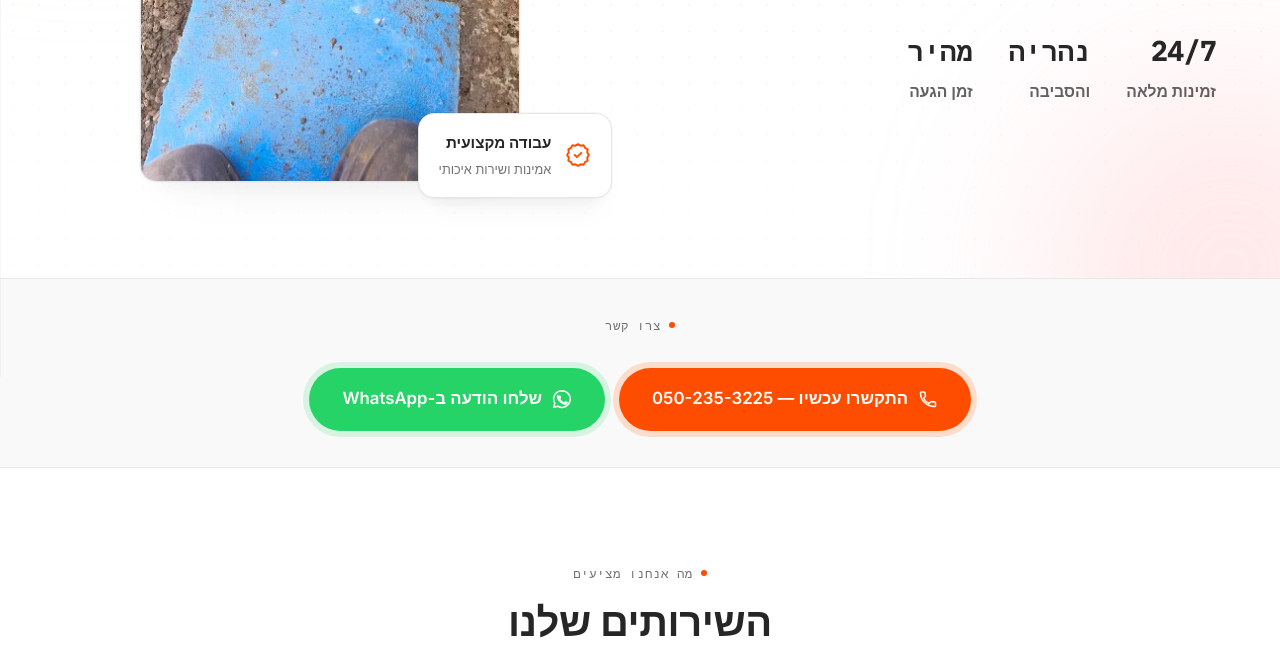
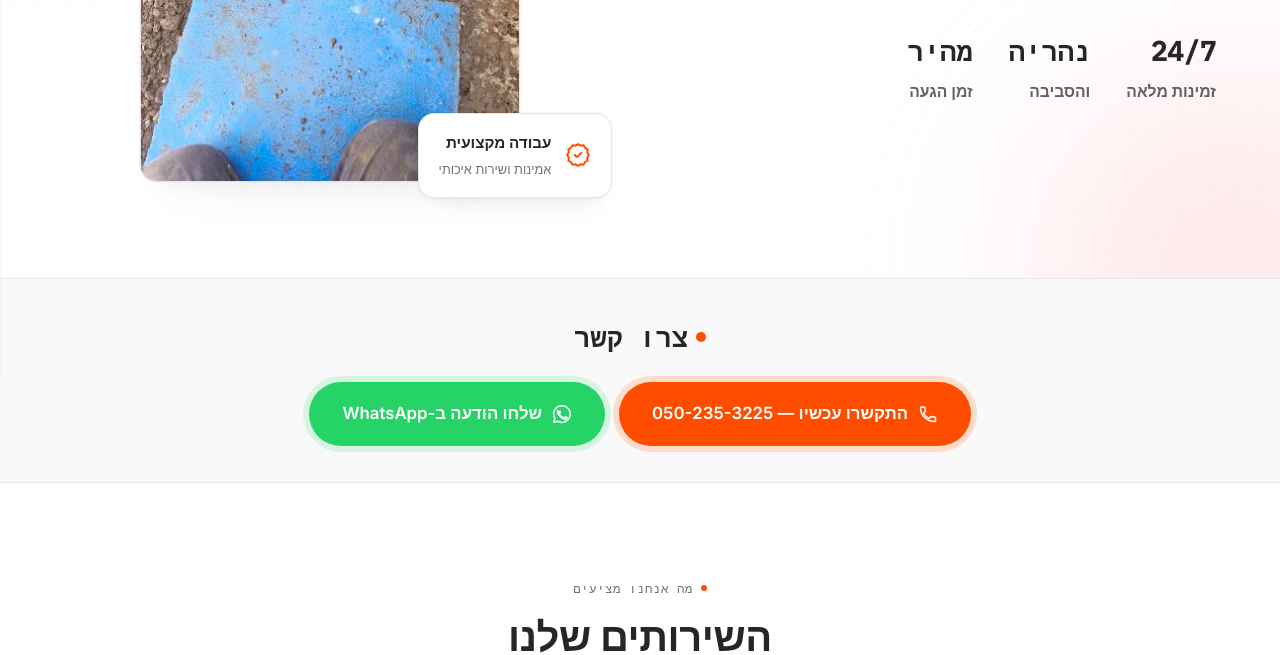
Before and after one commit to nadavfishman1-sys/yossi-cohen-plumbing, a plain HTML site: page index.html in a window 1280 px wide. Shown: the part 424-1079 px from the top of the page. Drawn offline with Linux system fonts and the light colour scheme.

Commit message:
Enlarge and emphasize the "צרו קשר" label above the contact buttons
Scoped an override so just this instance grows to a bold heading
size (instead of the small uppercase eyebrow style used elsewhere),
without touching the eyebrow labels on other sections.

```diff
--- a/assets/css/style.css
+++ b/assets/css/style.css
@@ -415,9 +415,18 @@ h1, h2, h3, h4 { font-weight: 700; line-height: 1.2; letter-spacing: -0.01em; }
   display: flex;
   flex-direction: column;
   align-items: center;
-  gap: 1.1rem;
+  gap: 1.4rem;
   text-align: center;
 }
+.quick-contact-inner .eyebrow {
+  font-size: clamp(1.35rem, 3.2vw, 1.7rem);
+  font-weight: 700;
+  color: var(--ink);
+  text-transform: none;
+  letter-spacing: normal;
+  margin-bottom: 0;
+}
+.quick-contact-inner .eyebrow::before { width: 10px; height: 10px; }
 
 /* ==========================================================================
    SERVICES
```
